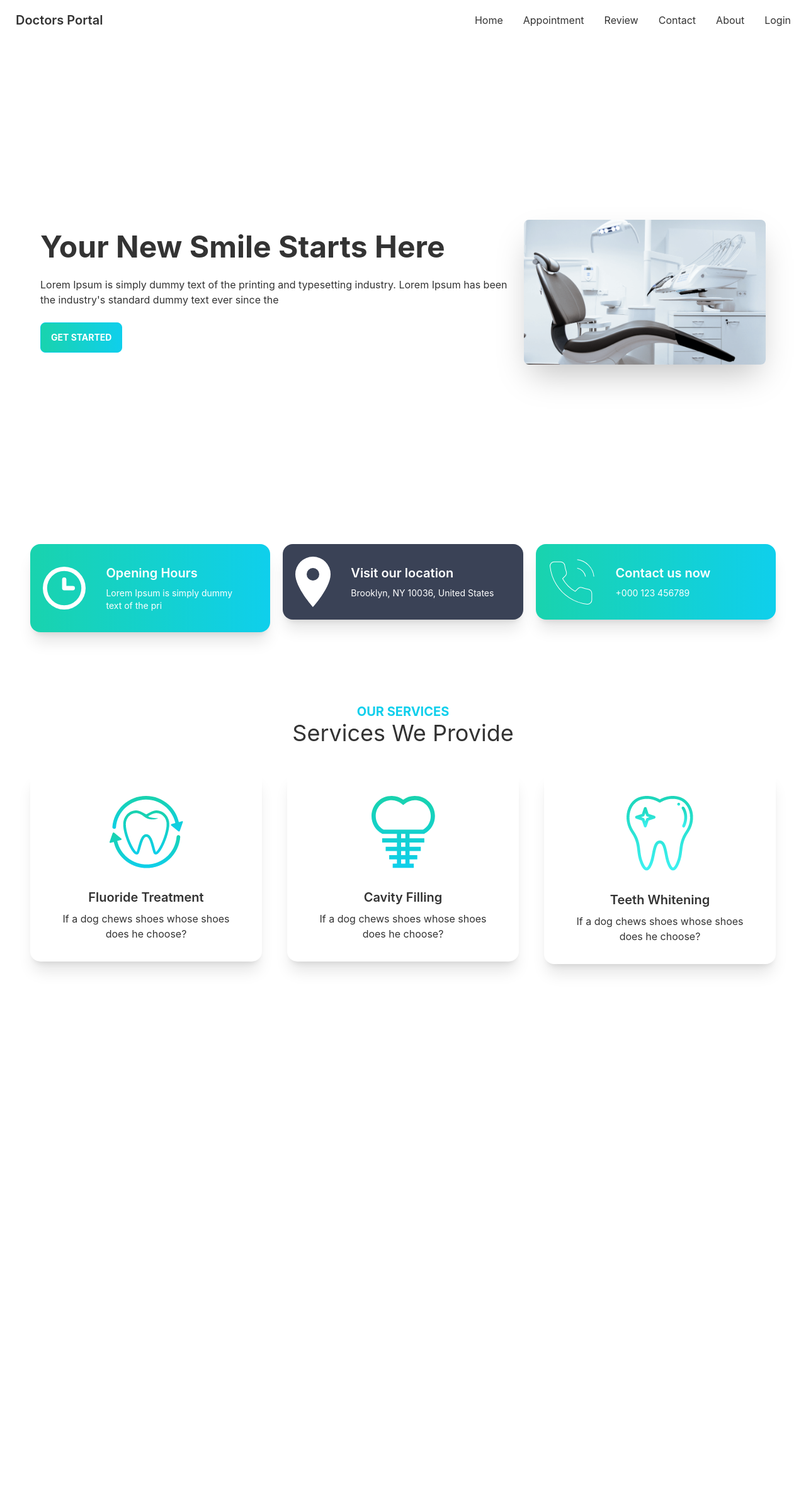
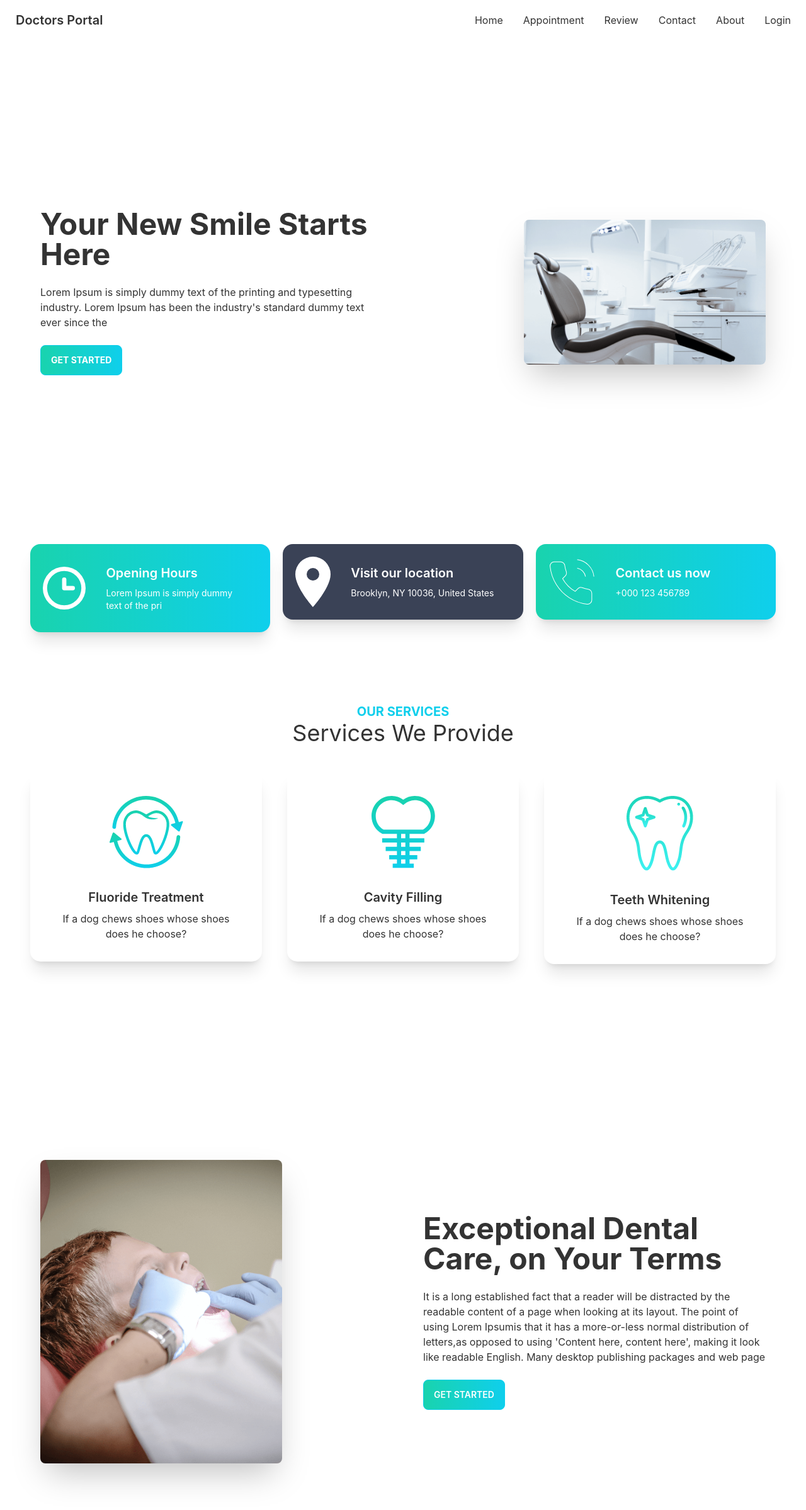
Before and after one commit to NurulHudaDev/doctors-portal-client-side, a React (Create React App) app: page / in a window 1280 px wide. Shown: the top 2398 px of the page at 63% size. Before the commit the page ends 1683 px from the top, so only its background shows below. Built offline with nearby package versions, Linux system fonts and the light colour scheme.

Commit message:
treatment

```diff
--- a/src/Pages/Home/Banner.js
+++ b/src/Pages/Home/Banner.js
@@ -5,7 +5,7 @@
     return (
         <div>
             <div class="hero min-h-screen">
-                <div class="hero-content flex-col lg:flex-row-reverse">
+                <div class="hero-content flex-col lg:flex-row-reverse gap-56">
                     <img src={Chair} class="max-w-sm rounded-lg shadow-2xl" />
                     <div>
                         <h1 class="text-5xl font-bold">Your New Smile Starts Here</h1>
--- a/src/Pages/Home/Home.js
+++ b/src/Pages/Home/Home.js
@@ -2,6 +2,7 @@
 import Banner from './Banner';
 import Info from './Info';
 import Services from './Services';
+import TeethTreatment from './TeethTreatment';
 
 const Home = () => {
     return(
@@ -9,6 +10,7 @@
             <Banner></Banner>
             <Info></Info>
             <Services></Services>
+            <TeethTreatment></TeethTreatment>
         </div>
     )
 }
--- /dev/null
+++ b/src/Pages/Home/TeethTreatment.js
@@ -0,0 +1,20 @@
+import React from 'react';
+import Treatment from '../../assets/images/treatment.png';
+
+const TeethTreatment = () => {
+
+    return (
+        <div class="hero min-h-screen">
+            <div class="hero-content flex-col lg:flex-row gap-56">
+                <img src={Treatment} class="max-w-sm rounded-lg shadow-2xl" />
+                <div>
+                    <h1 class="text-5xl font-bold">Exceptional Dental Care, on Your Terms</h1>
+                    <p class="py-6">It is a long established fact that a reader will be distracted by the readable content of a page when looking at its layout. The point of using Lorem Ipsumis that it has a more-or-less normal distribution of letters,as opposed to using 'Content here, content here', making it look like readable English. Many desktop publishing packages and web page</p>
+                    <button class="btn btn-primary text-white bg-gradient-to-r from-secondary to-primary">Get Started</button>
+                </div>
+            </div>
+        </div>
+    )
+}
+
+export default TeethTreatment;
```
